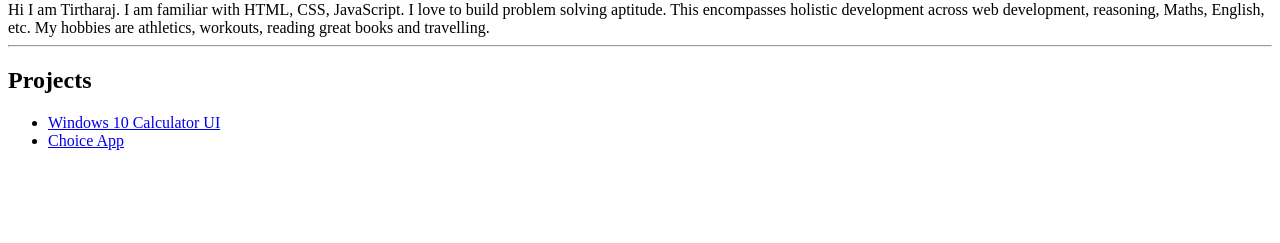
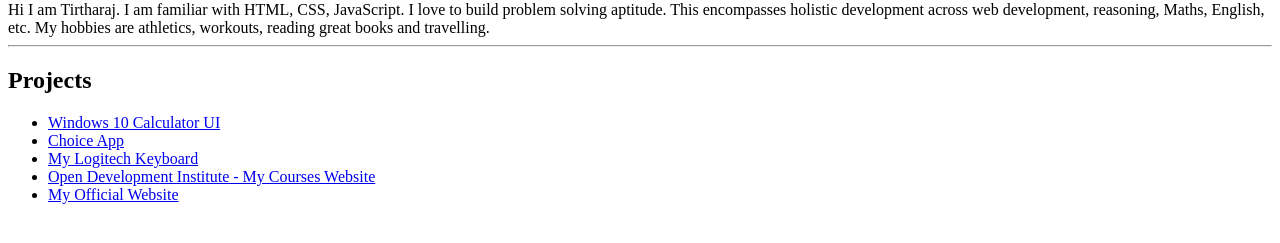
Before and after one commit to Tirtharaj-888/tirtharaj-webdev-portfolio, a plain HTML site: page index.html in a window 1280 px wide. Shown: the part 79-322 px from the top of the page. Drawn offline with Linux system fonts and the light colour scheme.

Commit message:
feat: added 3 more project links

```diff
--- a/index.html
+++ b/index.html
@@ -18,6 +18,9 @@
     <ul>
         <li><a href="https://windows-10-calculator-ui.netlify.app/">Windows 10 Calculator UI</a></li>
         <li><a href="https://choice-app.netlify.app/">Choice App</a></li>
+        <li><a href="https://my-logitech-keyboard.netlify.app/">My Logitech Keyboard</a></li>
+        <li><a href="https://open-development-institute.netlify.app/">Open Development Institute - My Courses Website</a></li>
+        <li><a href="https://tirtharaj-mukherjee.netlify.app/">My Official Website</a></li>
     </ul>
 </body>
 
```
